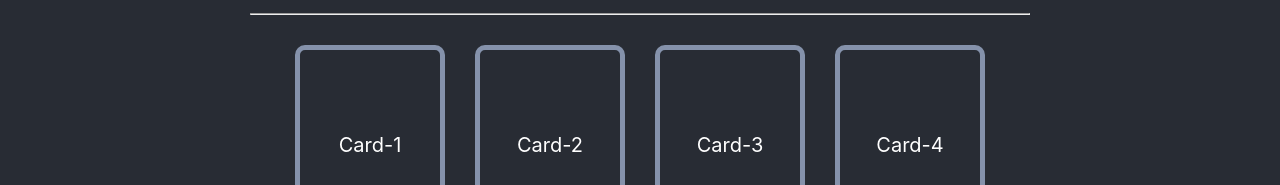
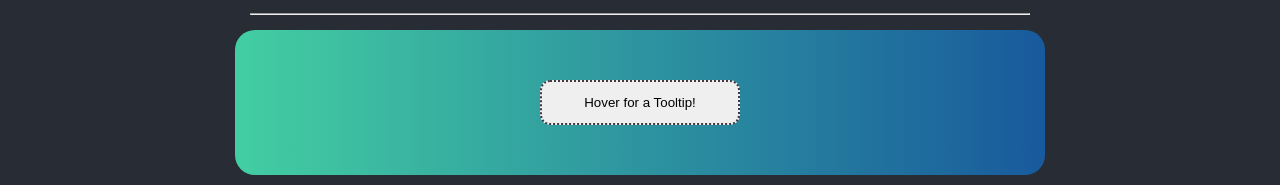
Before and after one commit to YuliaDobrova/react-practice-app, a React (Create React App) app: page /functional in a window 1280 px wide. Shown: the part 615-800 px from the top of the page. Built offline with nearby package versions, Linux system fonts and the light colour scheme; no server answers.

Commit message:
tippy added

```diff
--- a/package.json
+++ b/package.json
@@ -7,6 +7,7 @@
     "@emotion/styled": "^11.3.0",
     "@mui/icons-material": "^5.0.4",
     "@mui/material": "^5.0.4",
+    "@tippyjs/react": "^4.2.6",
     "axios": "^0.25.0",
     "chart.js": "^3.8.0",
     "dotenv": "^16.0.0",
--- /dev/null
+++ b/src/components/tippy/Tippy.css
@@ -0,0 +1,22 @@
+.area {
+  padding: 50px;
+  border-radius: 20px;
+  background: linear-gradient(to right, #43cea2, #185a9d);
+  /* background: linear-gradient(0.25turn, #3f87a6, #ebf8e1, #f69d3c); */
+  background-repeat: no-repeat;
+  background-attachment: fixed;
+}
+
+.ref-button {
+  display: block;
+  width: 200px;
+  height: 45px;
+  margin-left: auto;
+  margin-right: auto;
+  border-radius: 10px;
+  border-color: white;
+  border: 2px dotted #423842;
+}
+.ref-button:hover {
+  background: #43cea2;
+}
--- /dev/null
+++ b/src/components/tippy/Tippy.jsx
@@ -0,0 +1,16 @@
+import React from 'react';
+import Tippy from '@tippyjs/react';
+import './Tippy.css';
+import 'tippy.js/dist/tippy.css';
+
+const TippyComponent = () => {
+  return (
+    <div className="area">
+      <Tippy interactive={true} content={<span>TIPPY</span>}>
+        <button className="ref-button">Hover for a Tooltip!</button>
+      </Tippy>
+    </div>
+  );
+};
+
+export default TippyComponent;
--- a/src/pages/FunctionalPage.jsx
+++ b/src/pages/FunctionalPage.jsx
@@ -10,6 +10,7 @@ import Timer from '../components/timer/Timer';
 import TimerBitrhday from '../components/timerBirthday/TimerBitrhday';
 import ColorSwitcher from '../components/colorSwitcher/ColorSwitcher';
 import ColorPicker from '../components/colorPicker/ColorPicker';
+import TippyComponent from '../components/tippy/Tippy';
 
 const FunctionalPage = () => {
   return (
@@ -19,11 +20,13 @@ const FunctionalPage = () => {
       {/* <RadioButton />
       <hr style={{ margin: 15 }} /> */}
       <PhotoList />
-        <hr style={{ margin: 15 }} />
+      <hr style={{ margin: 15 }} />
       <AccordionItem
         title="Click the accordion below to expand/collapse the accordion content. "
         description="This is the first item's accordion body. It is shown by default, until the collapse plugin adds the appropriate classes that we use to style each element. These classes control the overall appearance, as well as the showing and hiding via CSS transitions. You can modify any of this with custom CSS or overriding our default variables. It's also worth noting that just about any HTML can go within the .accordion-body, though the transition does limit overflow."
       />
+      <hr style={{ margin: 15 }} />
+      <TippyComponent />
       <hr style={{ margin: 15 }} />
       <DragAndDrop />
       <hr style={{ margin: 15 }} />
--- a/src/pages/HomePage.jsx
+++ b/src/pages/HomePage.jsx
@@ -21,6 +21,7 @@ const HomePage = () => {
           application on your own.
         </p>
         <hr style={{ margin: 15 }} />
+
         <p style={{ textAlign: 'center', marginBottom: 20 }}>
           <b>Weather widget of my native city</b>
         </p>
```
Also changed, not shown: 2 other files (tests, documents, lock files or other folders).
